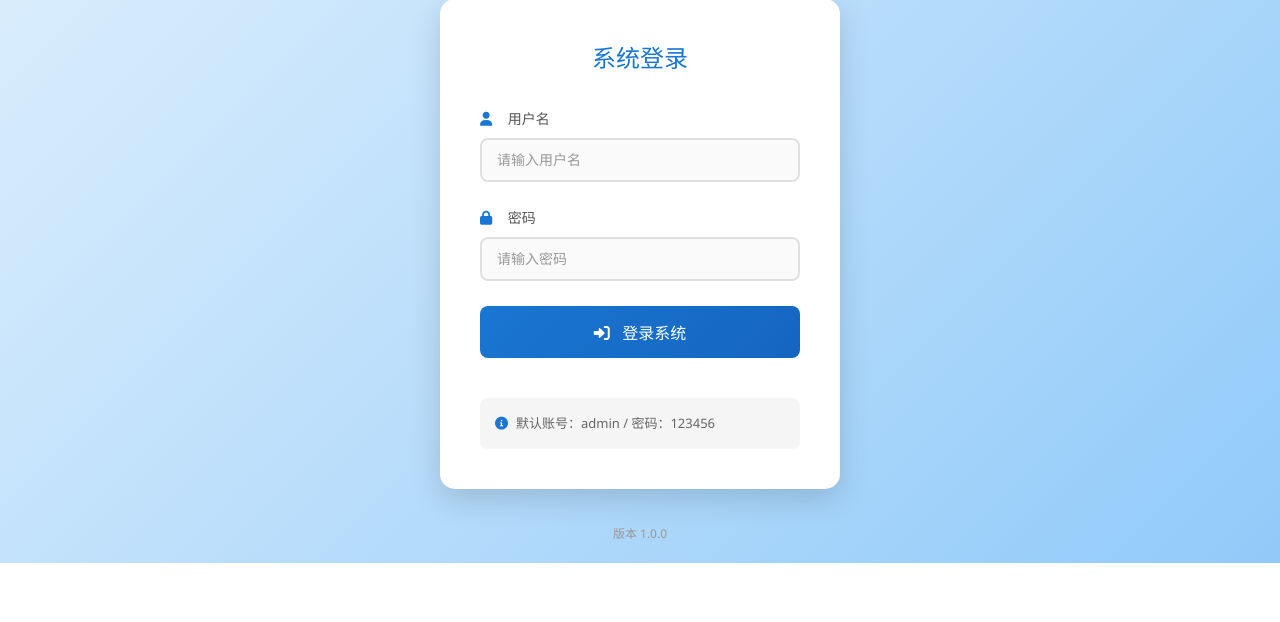
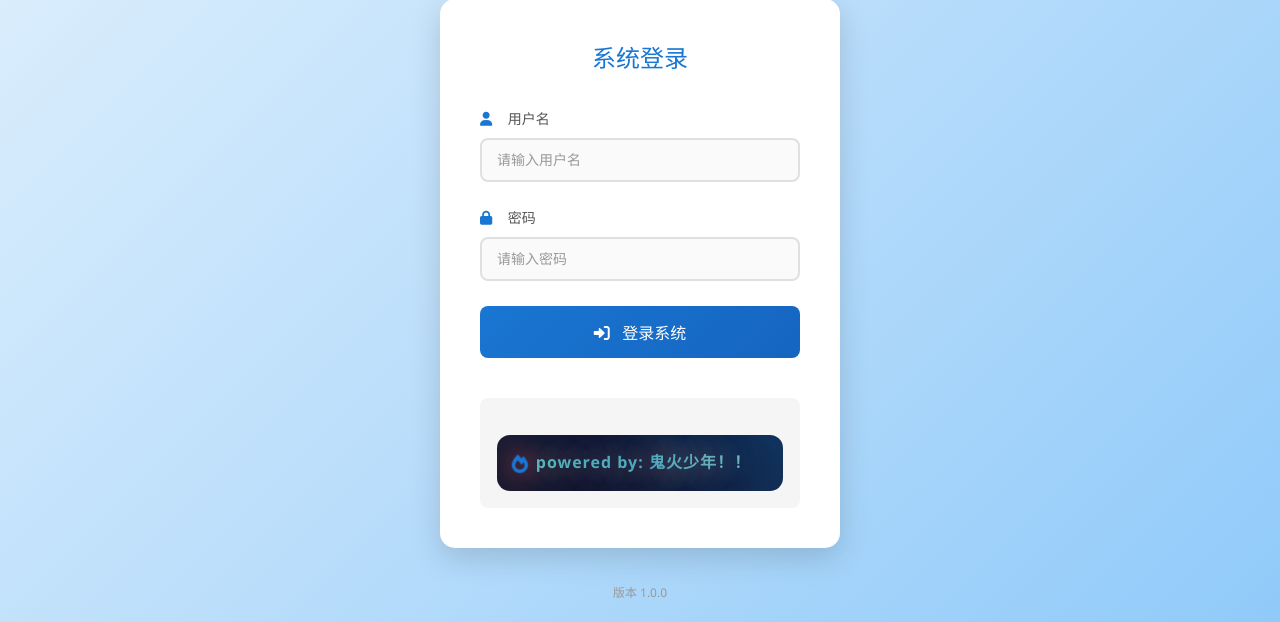
Before and after one commit to DLF-crypto/CNPost-billStatement-System, a Flask app: page /login in a window 1280 px wide. Shown: the part 269-891 px from the top of the page. Before the commit the page ends 832 px from the top, so only its background shows below. Run offline with Flask 3, Linux system fonts and the light colour scheme.

Commit message:
login.html updates
power by: ghost fire!!

```diff
--- a/templates/login.html
+++ b/templates/login.html
@@ -6,6 +6,95 @@
     <title>中邮账单管理系统 - 登录</title>
     <link rel="stylesheet" href="{{ url_for('static', filename='css/style.css') }}">
     <link href="https://cdnjs.cloudflare.com/ajax/libs/font-awesome/6.0.0/css/all.min.css" rel="stylesheet">
+    <style>
+        /* 鬼火少年特效样式 */
+        .powered-by-ghost {
+            text-align: center !important;
+            margin-top: 20px;
+            padding: 15px;
+            background: linear-gradient(45deg, #1a1a2e, #16213e, #0f3460);
+            border-radius: 15px;
+            border: 2px solid transparent;
+            background-clip: padding-box;
+            position: relative;
+            overflow: hidden;
+        }
+
+        .powered-by-ghost::before {
+            content: '';
+            position: absolute;
+            top: -2px;
+            left: -2px;
+            right: -2px;
+            bottom: -2px;
+            background: linear-gradient(45deg, #ff6b6b, #4ecdc4, #45b7d1, #96ceb4, #ffeaa7, #dda0dd);
+            border-radius: 15px;
+            z-index: -1;
+            animation: borderGlow 3s linear infinite;
+        }
+
+        .fire-icon {
+            color: #ff4757;
+            font-size: 18px;
+            margin-right: 8px;
+            animation: fireFlicker 1.5s ease-in-out infinite alternate;
+            filter: drop-shadow(0 0 10px #ff4757);
+        }
+
+        .ghost-text {
+            background: linear-gradient(45deg, #ff6b6b, #4ecdc4, #45b7d1, #96ceb4, #ffeaa7, #dda0dd);
+            background-size: 400% 400%;
+            -webkit-background-clip: text;
+            -webkit-text-fill-color: transparent;
+            background-clip: text;
+            font-weight: bold;
+            font-size: 16px;
+            text-shadow: 0 0 20px rgba(255, 107, 107, 0.5);
+            animation: rainbowText 3s ease-in-out infinite, textGlow 2s ease-in-out infinite alternate;
+            letter-spacing: 1px;
+        }
+
+        @keyframes borderGlow {
+            0% { background-position: 0% 50%; }
+            50% { background-position: 100% 50%; }
+            100% { background-position: 0% 50%; }
+        }
+
+        @keyframes fireFlicker {
+            0% {
+                transform: scale(1) rotate(-2deg);
+                filter: drop-shadow(0 0 10px #ff4757);
+            }
+            100% {
+                transform: scale(1.1) rotate(2deg);
+                filter: drop-shadow(0 0 15px #ff6b6b);
+            }
+        }
+
+        @keyframes rainbowText {
+            0% { background-position: 0% 50%; }
+            50% { background-position: 100% 50%; }
+            100% { background-position: 0% 50%; }
+        }
+
+        @keyframes textGlow {
+            0% {
+                text-shadow: 0 0 20px rgba(255, 107, 107, 0.5), 0 0 30px rgba(78, 205, 196, 0.3);
+            }
+            100% {
+                text-shadow: 0 0 30px rgba(255, 107, 107, 0.8), 0 0 40px rgba(78, 205, 196, 0.6), 0 0 50px rgba(69, 183, 209, 0.4);
+            }
+        }
+
+        .powered-by-ghost:hover .ghost-text {
+            animation-duration: 1s;
+        }
+
+        .powered-by-ghost:hover .fire-icon {
+            animation-duration: 0.5s;
+            transform: scale(1.2);
+        }
+    </style>
 </head>
 <body>
     <div class="login-container">
@@ -59,9 +148,9 @@
                 </form>
 
                 <div class="login-info">
-                    <div class="info-item">
-                        <i class="fas fa-info-circle"></i>
-                        <span>默认账号：admin / 密码：123456</span>
+                    <div class="info-item powered-by-ghost">
+                        <i class="fas fa-fire fire-icon"></i>
+                        <span class="ghost-text">powered by: 鬼火少年！！</span>
                     </div>
                 </div>
             </div>
```
